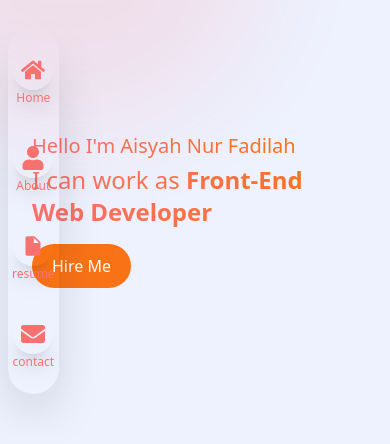
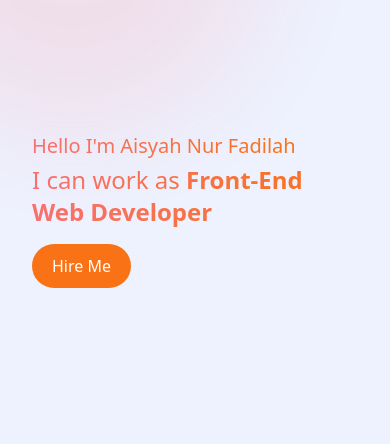
Before and after one commit to isyhfadilah/aisyahnurfadilah, a Next.js app: page / in a window 390 px wide. Shown: the part 212-656 px from the top of the page. Built offline with nearby package versions, Linux system fonts and the light colour scheme; a web font is replaced by a local one.

Commit message:
feat: add message for revise

```diff
--- a/src/components/common/sidebar/index.tsx
+++ b/src/components/common/sidebar/index.tsx
@@ -27,9 +27,11 @@ const menuItems = [
 
 export const Sidebar = () => {
   return (
+    // buat versi responsive
+    // masih di hidden manual
     <nav className="fixed ml-2 md:ml-10 rounded-full flex justify-center items-center h-full z-2">
       <div className="shadow-2xl px-1 py-6 rounded-full">
-        <ul className="space-y-8">
+        <ul className="space-y-6 hidden md:block">
           {menuItems.map((item, index) => (
             <li key={index} className="flex flex-col justify-center items-center">
               <a href={item.link} className="rounded-full p-2 shadow-xl hover:bg-white/50">
--- a/src/shared/styles/app.css
+++ b/src/shared/styles/app.css
@@ -255,7 +255,6 @@
 .space-y-2>:not([hidden])~:not([hidden]){--un-space-y-reverse:0;margin-top:calc(0.5rem * calc(1 - var(--un-space-y-reverse)));margin-bottom:calc(0.5rem * var(--un-space-y-reverse));}
 .space-y-4>:not([hidden])~:not([hidden]){--un-space-y-reverse:0;margin-top:calc(1rem * calc(1 - var(--un-space-y-reverse)));margin-bottom:calc(1rem * var(--un-space-y-reverse));}
 .space-y-6>:not([hidden])~:not([hidden]){--un-space-y-reverse:0;margin-top:calc(1.5rem * calc(1 - var(--un-space-y-reverse)));margin-bottom:calc(1.5rem * var(--un-space-y-reverse));}
-.space-y-8>:not([hidden])~:not([hidden]){--un-space-y-reverse:0;margin-top:calc(2rem * calc(1 - var(--un-space-y-reverse)));margin-bottom:calc(2rem * var(--un-space-y-reverse));}
 .space-y-lg>:not([hidden])~:not([hidden]){--un-space-y-reverse:0;margin-top:calc(1.125rem * calc(1 - var(--un-space-y-reverse)));margin-bottom:calc(1.125rem * var(--un-space-y-reverse));}
 .\!border{border-width:1px !important;}
 .border,
@@ -392,6 +391,7 @@
 .md\:grid-cols-3{grid-template-columns:repeat(3,minmax(0,1fr));}
 .md\:ml-10{margin-left:2.5rem;}
 .md\:mt-0{margin-top:0;}
+.md\:block{display:block;}
 .md\:h-md{height:28rem;}
 .md\:h-sm{height:24rem;}
 .md\:w-sm{width:24rem;}
```
